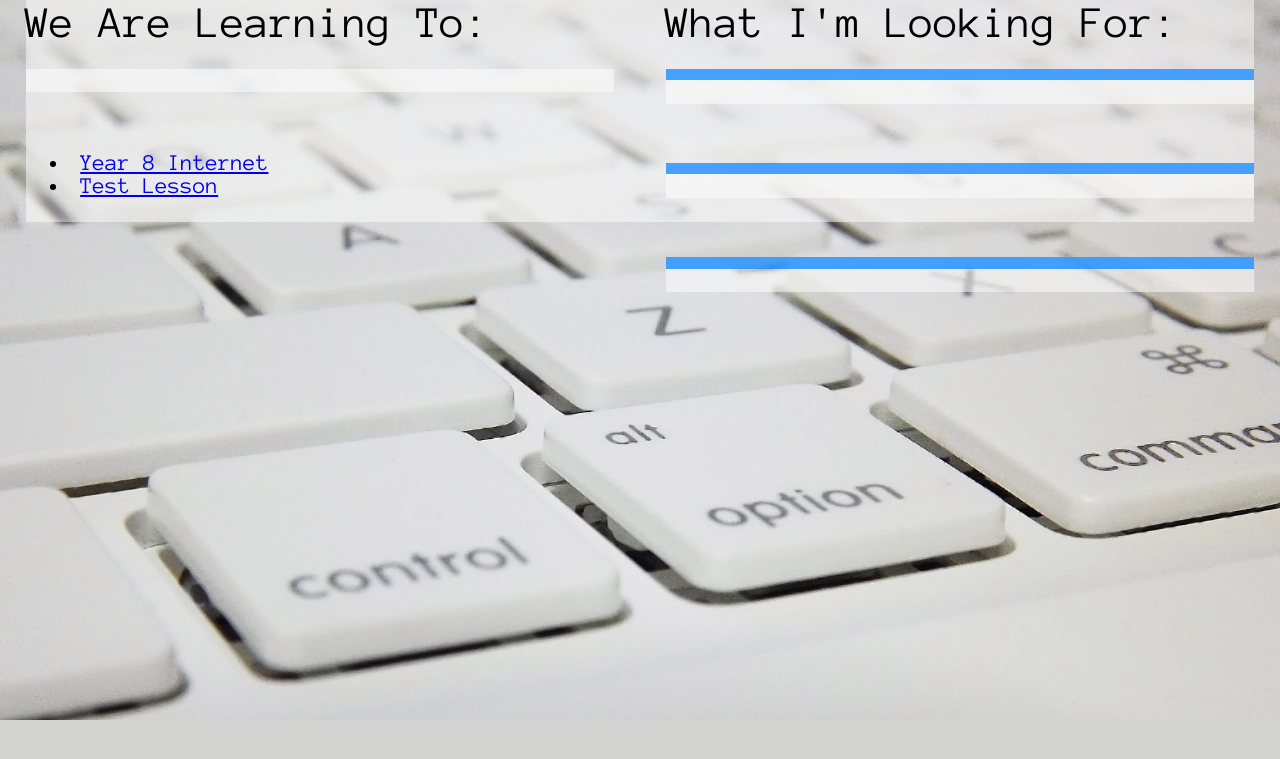
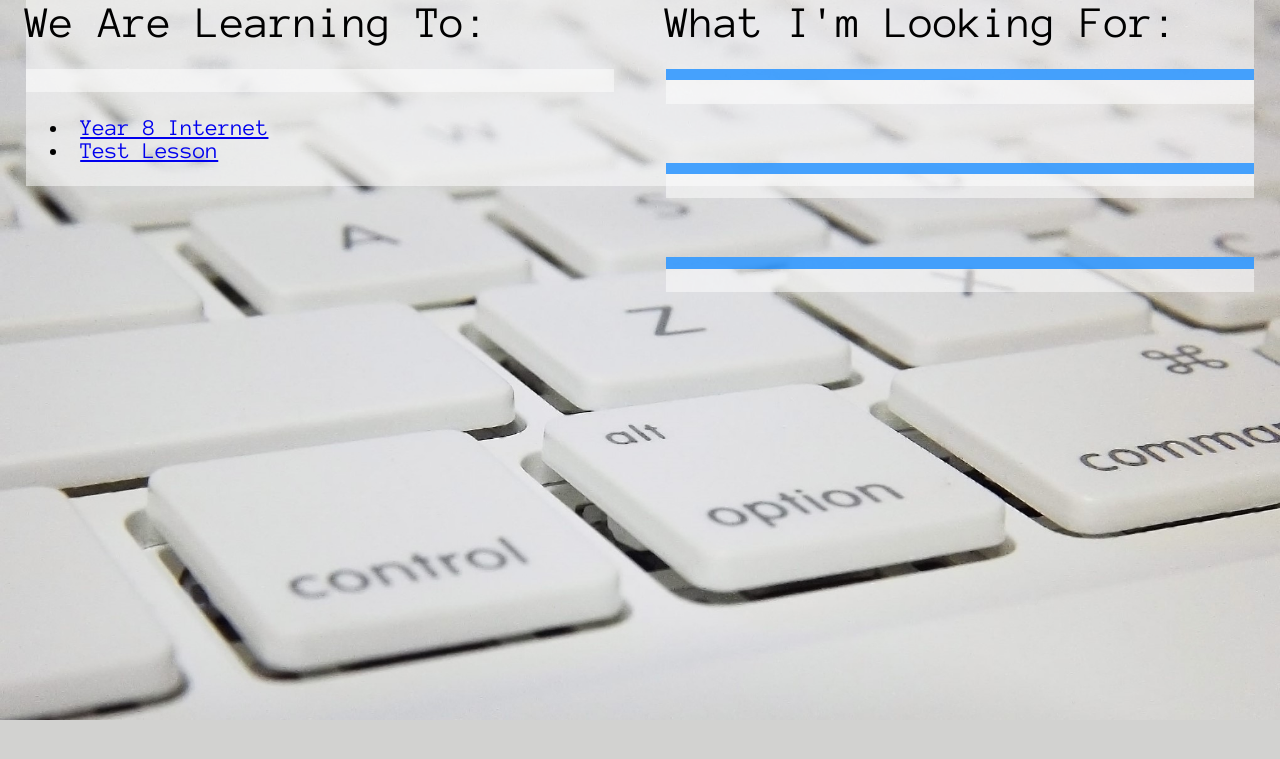
Before and after one commit to MalphasWats/computing.codes, a Jekyll site: the page built from index.html, in a window 1280 px wide. Shown: the top 759 px of the page. Built offline with Jekyll 4.4.1, drawn with Linux system fonts in a browser that asks for light colours; Markdown is read by kramdown in place of the engine named in the settings.

Commit message:
margin tweak

```diff
--- a/style/style.css
+++ b/style/style.css
@@ -90,11 +90,19 @@ section ul
 {
     list-style-position:inside;
 
-    margin-bottom:10%;
-
     background-color:rgba(255, 255, 255, 0.5);
     padding:2%;
     padding:2%;
+}
+
+section#walt ul
+{
+    margin-bottom:4%;
+}
+
+section#wilf ul
+{
+    margin-bottom:10%;
 }
 
 ul#keywords
```
